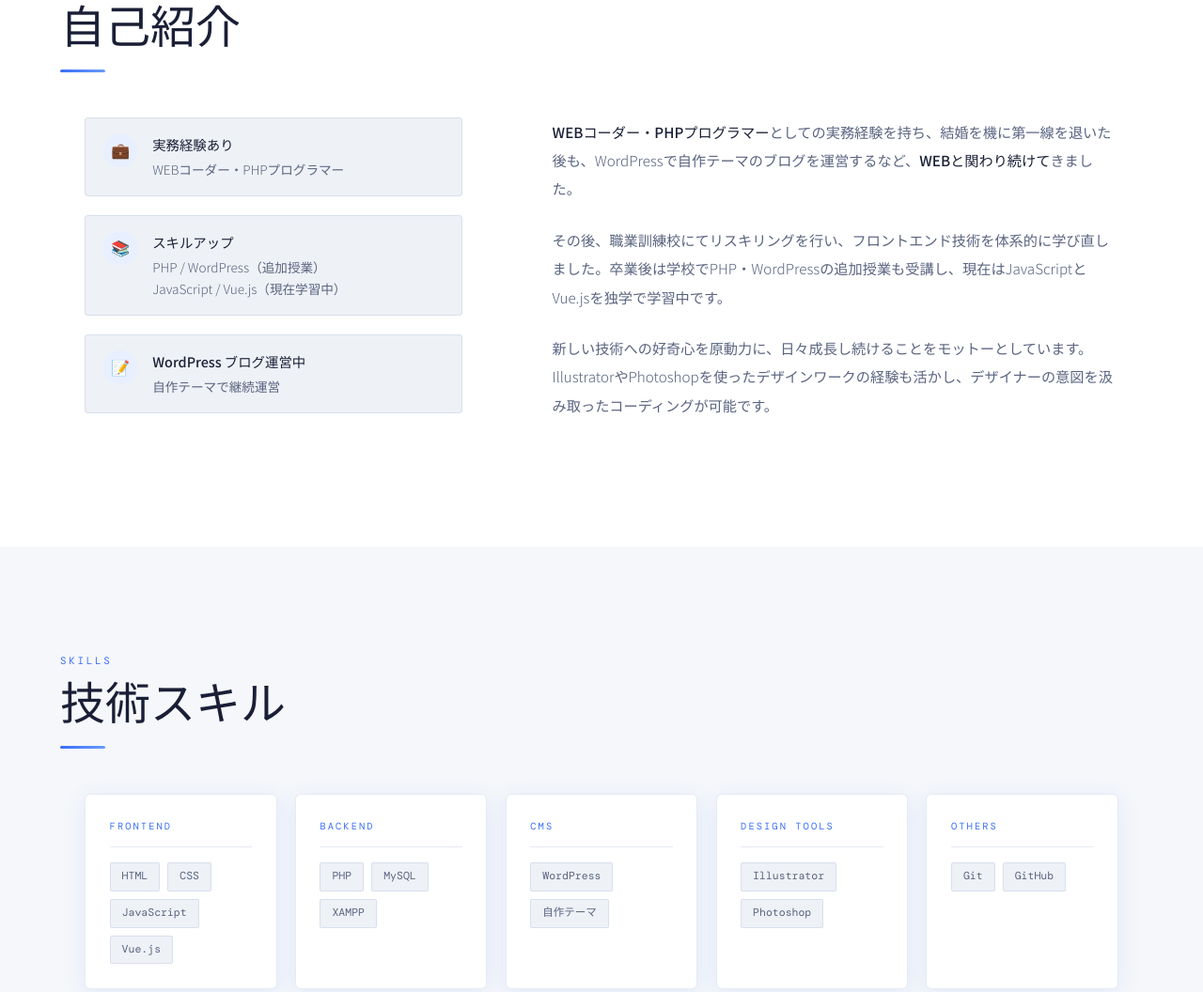
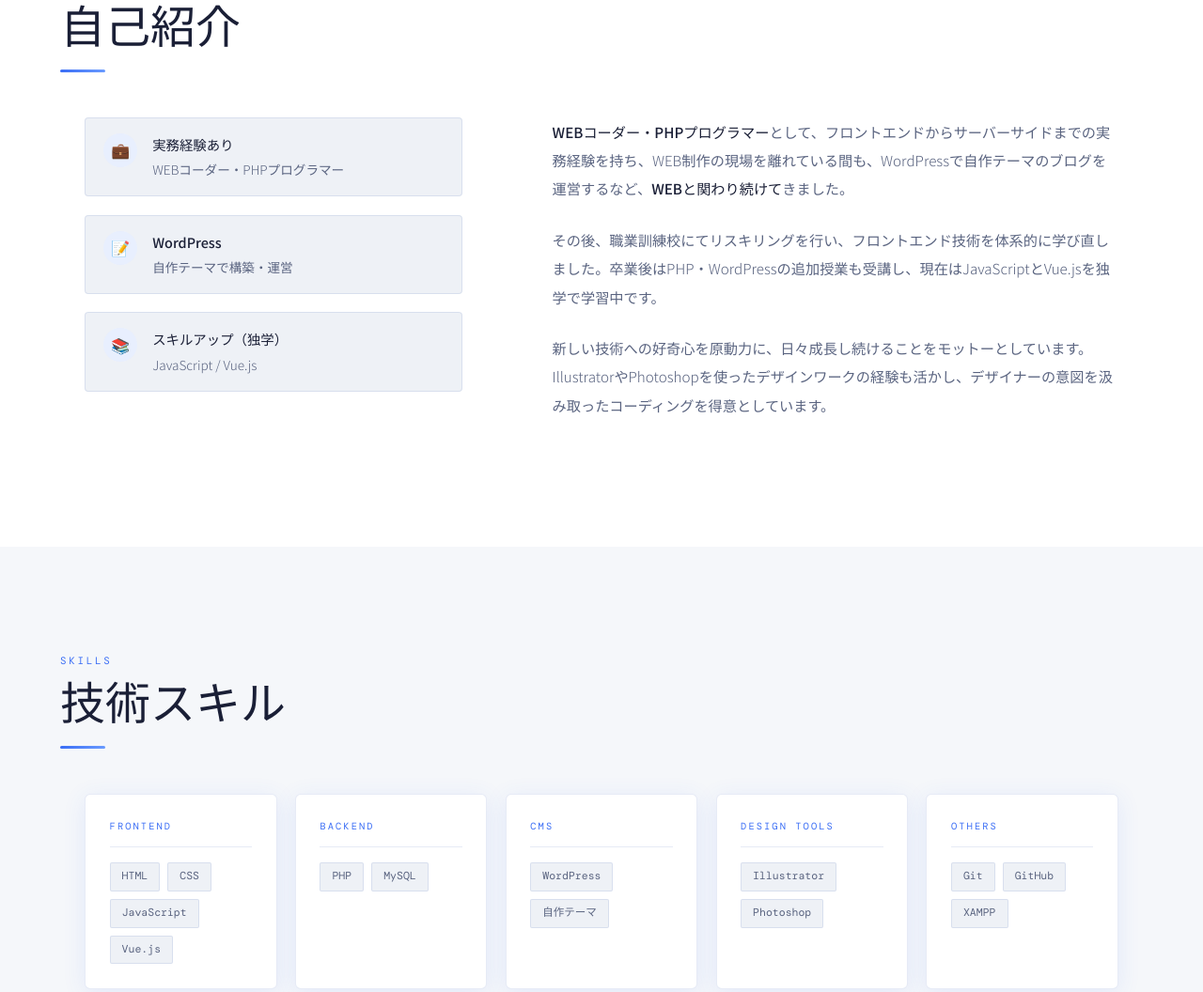
Before and after one commit to nothico/portfolio, a plain HTML site: page index.html in a window 1280 px wide. Shown: the part 938-1994 px from the top of the page at 94% size. Drawn offline with nearby package versions, Linux system fonts and the light colour scheme; a web font is replaced by a local one.

Commit message:
テキスト内容修正

```diff
--- a/index.html
+++ b/index.html
@@ -899,31 +899,30 @@
             </div>
           </div>
           <div class="stat-item">
-            <div class="stat-icon">📚</div>
+            <div class="stat-icon">📝</div>
             <div class="stat-label">
-              <strong>スキルアップ</strong>
-              PHP / WordPress（追加授業）<br>
-              JavaScript / Vue.js（現在学習中）
+              <strong>WordPress</strong>
+              自作テーマで構築・運営
             </div>
           </div>
           <div class="stat-item">
-            <div class="stat-icon">📝</div>
+            <div class="stat-icon">📚</div>
             <div class="stat-label">
-              <strong>WordPress ブログ運営中</strong>
-              自作テーマで継続運営
+              <strong>スキルアップ（独学）</strong>
+              JavaScript / Vue.js
             </div>
           </div>
         </div>
       </div>
       <div class="reveal" style="transition-delay:0.15s">
         <p class="about-text">
-          <strong>WEBコーダー・PHPプログラマー</strong>としての実務経験を持ち、結婚を機に第一線を退いた後も、WordPressで自作テーマのブログを運営するなど、<strong>WEBと関わり続けて</strong>きました。
+          <strong>WEBコーダー・PHPプログラマー</strong>として、フロントエンドからサーバーサイドまでの実務経験を持ち、WEB制作の現場を離れている間も、WordPressで自作テーマのブログを運営するなど、<strong>WEBと関わり続けて</strong>きました。
         </p>
         <p class="about-text">
-          その後、職業訓練校にてリスキリングを行い、フロントエンド技術を体系的に学び直しました。卒業後は学校でPHP・WordPressの追加授業も受講し、現在はJavaScriptとVue.jsを独学で学習中です。
+          その後、職業訓練校にてリスキリングを行い、フロントエンド技術を体系的に学び直しました。卒業後はPHP・WordPressの追加授業も受講し、現在はJavaScriptとVue.jsを独学で学習中です。
         </p>
         <p class="about-text">
-          新しい技術への好奇心を原動力に、日々成長し続けることをモットーとしています。IllustratorやPhotoshopを使ったデザインワークの経験も活かし、デザイナーの意図を汲み取ったコーディングが可能です。
+          新しい技術への好奇心を原動力に、日々成長し続けることをモットーとしています。IllustratorやPhotoshopを使ったデザインワークの経験も活かし、デザイナーの意図を汲み取ったコーディングを得意としています。
         </p>
       </div>
     </div>
@@ -949,7 +948,6 @@
         <div class="skill-tags">
           <span class="skill-tag">PHP</span>
           <span class="skill-tag">MySQL</span>
-          <span class="skill-tag">XAMPP</span>
         </div>
       </div>
       <div class="skill-card reveal" style="transition-delay:0.2s">
@@ -971,6 +969,7 @@
         <div class="skill-tags">
           <span class="skill-tag">Git</span>
           <span class="skill-tag">GitHub</span>
+          <span class="skill-tag">XAMPP</span>
         </div>
       </div>
     </div>
```
